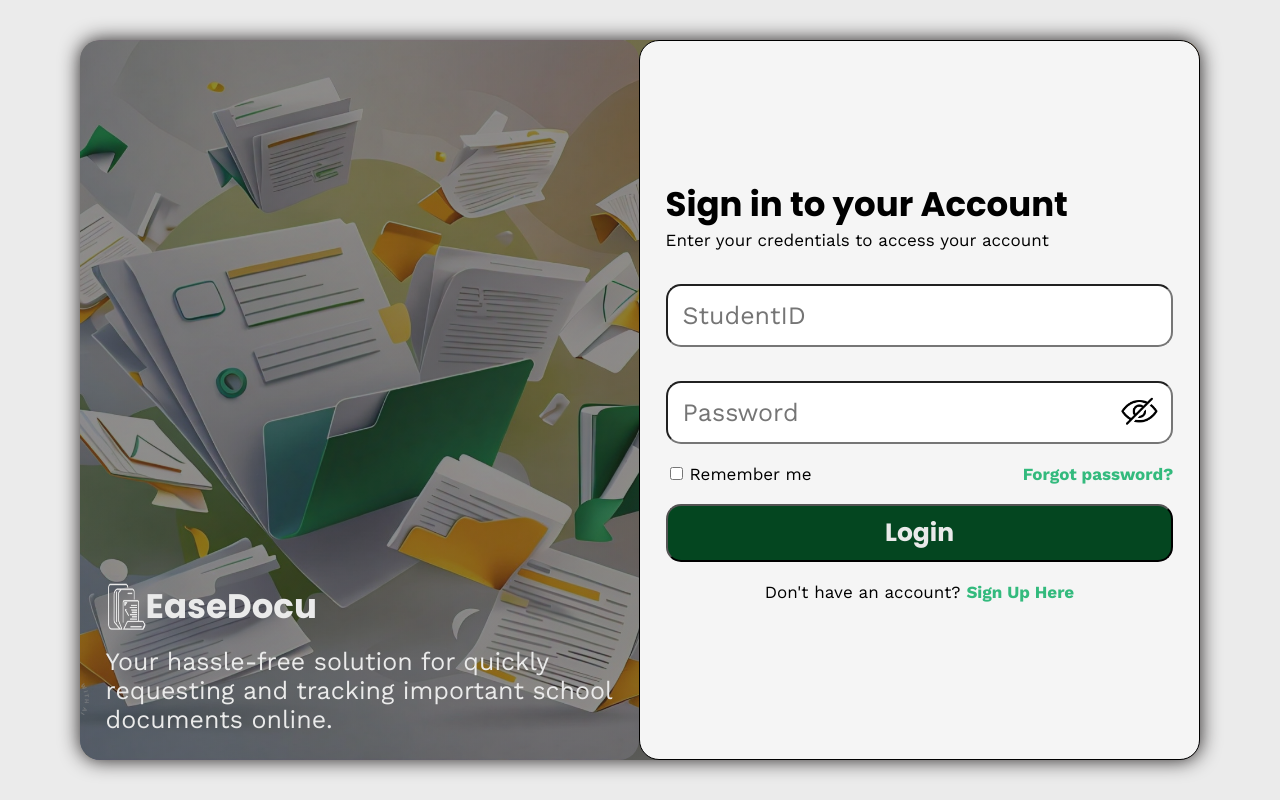
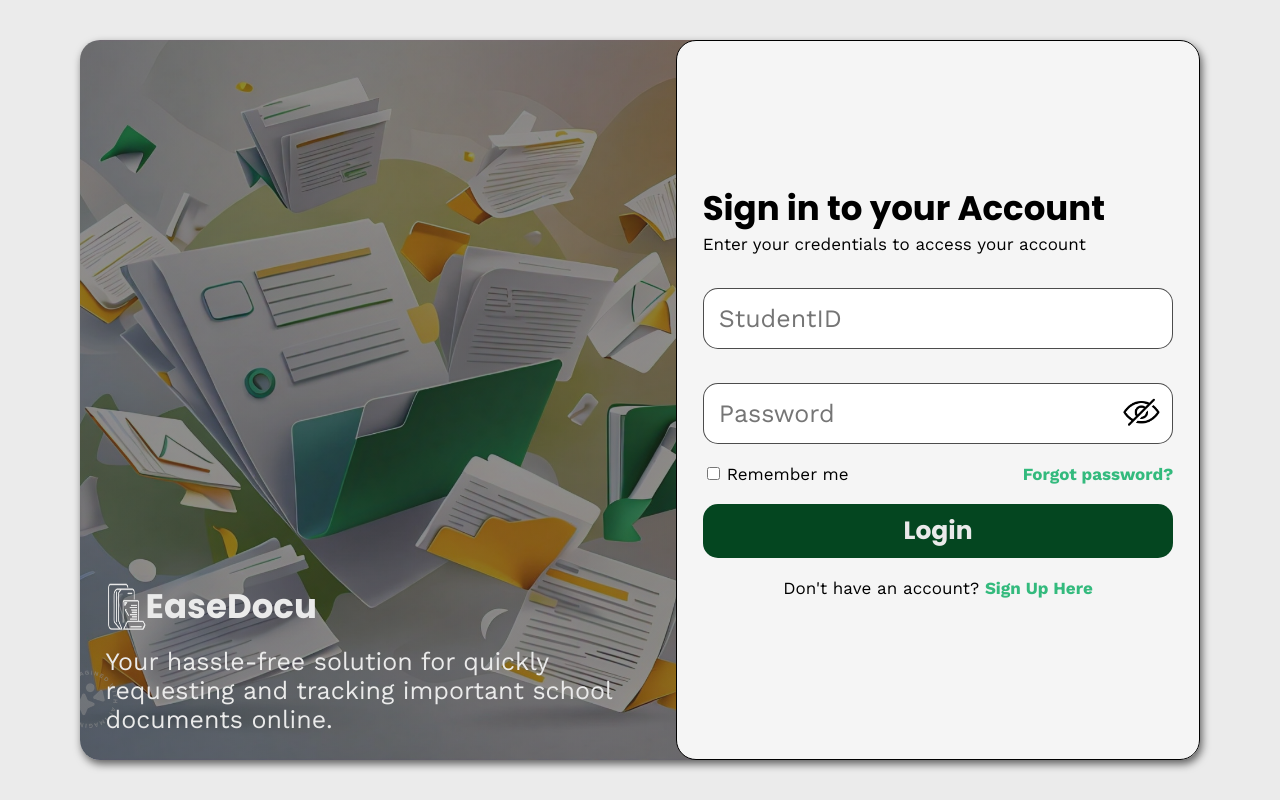
Before and after one commit to justinenorie/EaseDocu, a PHP site: page /views/student/login.php in a window 1280 px wide. Run offline with PHP 8.4, Linux system fonts and the light colour scheme; some libraries are stand-ins or nearby versions.

Commit message:
basic css

```diff
--- a/models/connection.php
+++ b/models/connection.php
@@ -9,8 +9,8 @@ function getMongoClient() {
     if ($client === null) {
         try {
             //TODO: change the connection into .env
-            $client = new MongoDB\Client($_ENV['MongoDBTOken']);
-            // $client = new MongoDB\Client("mongodb://localhost:27017/");
+            // $client = new MongoDB\Client($_ENV['MongoDBTOken']);
+            $client = new MongoDB\Client("mongodb+srv://easedocu:easedocu123@easecluster.6yvnz.mongodb.net/");
             // echo "Connected to MongoDB successfully.";
         } catch (Exception $e) {
             echo "Failed to connect to MongoDB: ", $e->getMessage();
--- a/views/components/progressIndicator.php
+++ b/views/components/progressIndicator.php
@@ -1,6 +1,6 @@
 <?php
 
-$currentStatus = "paid";
+$currentStatus = "unpaid";
 
 $statusSteps = [
     'unpaid' => [
--- a/views/student/login.php
+++ b/views/student/login.php
@@ -30,7 +30,6 @@
                             <input id="password" type="password" name="password" placeholder="Password" required>
                             <a href=""><img src="../../public//images//icons/pw-toggle-hide.png" alt="Eye Icon"></a>
                         </div>
-
                     </div>
                     <div class="remember">
                         <div class="checkbox-container">
--- a/views/student/styles/loginStyles.css
+++ b/views/student/styles/loginStyles.css
@@ -14,23 +14,24 @@ body {
 }
 
 .login-container {
+    background-color: transparent;
     display: flex;
     justify-content: space-between;
     width: 100%;
     height: 90vh;
     border-radius: 20px;
-    box-shadow: 0 0 20px var(--DARKBG);
-    background: linear-gradient(rgba(30, 30, 30, 0.5), rgba(30, 30, 30, 0.5)),
-        url("../../../public/images/docuBackground.jpg");
-    background-repeat: no-repeat;
+    box-shadow: 2px 4px 8px rgba(0, 0, 0, 0.6);
+    /* background: linear-gradient(rgba(30, 30, 30, 0.5), rgba(30, 30, 30, 0.5)),
+        url("../../../public/images/docuBackground.jpg"); */
+    /* background-repeat: no-repeat;
     background-size: cover;
-    background-position: center; /* Add a value position */
+    background-position: center;  */
 }
 
 /* LEFT */
 .description {
     display: flex;
-    flex: 1;
+    flex: 1.2;
     flex-direction: column;
     justify-content: flex-end;
     color: var(--TEXTLIGHT);
@@ -41,8 +42,9 @@ body {
     background-size: cover;
     background-position: center;
     background-repeat: no-repeat;
-    border-radius: 20px;
-    z-index: 1;
+    border-radius: 20px 0 0 20px;
+    margin-right: -20px;
+    /* z-index: 1; */
 }
 
 /* RIGHT */
@@ -105,6 +107,7 @@ p {
     font-family: var(--WORK-SANS);
     border-radius: 15px;
     margin-top: 4.25vh;
+    border: 1px solid rgb(0, 0, 0, 0.7);
 }
 
 .inputs input:focus::placeholder {
@@ -169,6 +172,7 @@ a {
     padding: 8px 0 8px 0;
     transition: all 0.3s ease-in-out;
     cursor: pointer;
+    border: none;
 }
 
 .btns:hover {
@@ -220,7 +224,13 @@ a {
     }
     .login-container {
         flex-direction: column;
+        box-shadow: none;
     }
+    .description{
+        margin-right: 0;
+        border-radius: 20px 20px 20px 20px;
+    }
+
 }
 
 @media screen and (max-width: 800px) {
@@ -238,6 +248,7 @@ a {
     }
     .description{
         border-radius: 0;
+
     }
     .login-container{
         box-shadow: none;
```
